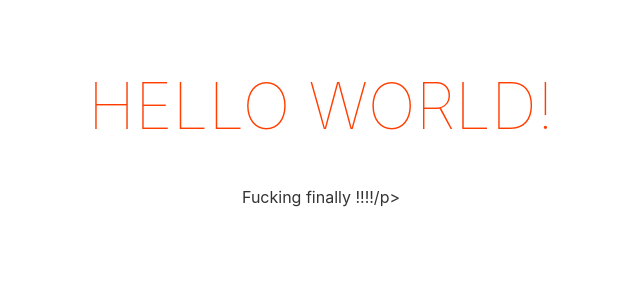
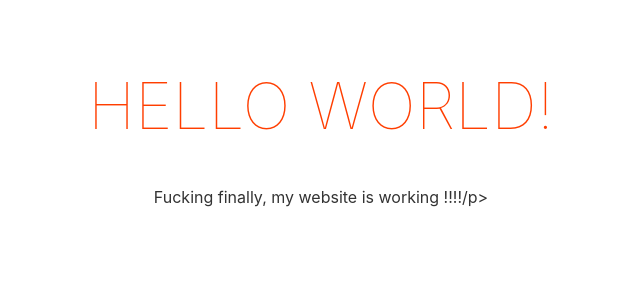
Before and after one commit to Pebloop/pebloop.dev, a Svelte app: page / in a window 1280 px wide. Shown: the top 300 px of the page, without its empty margins (319-959 px from the left). Built offline with nearby package versions, Linux system fonts and the light colour scheme.

Commit message:
Fix git hook

```diff
--- a/src/App.svelte
+++ b/src/App.svelte
@@ -4,7 +4,7 @@
 
 <main>
 	<h1>Hello {name}!</h1>
-	<p>Fucking finally !!!!/p>
+	<p>Fucking finally, my website is working !!!!/p>
 </main>
 
 <style>
```
